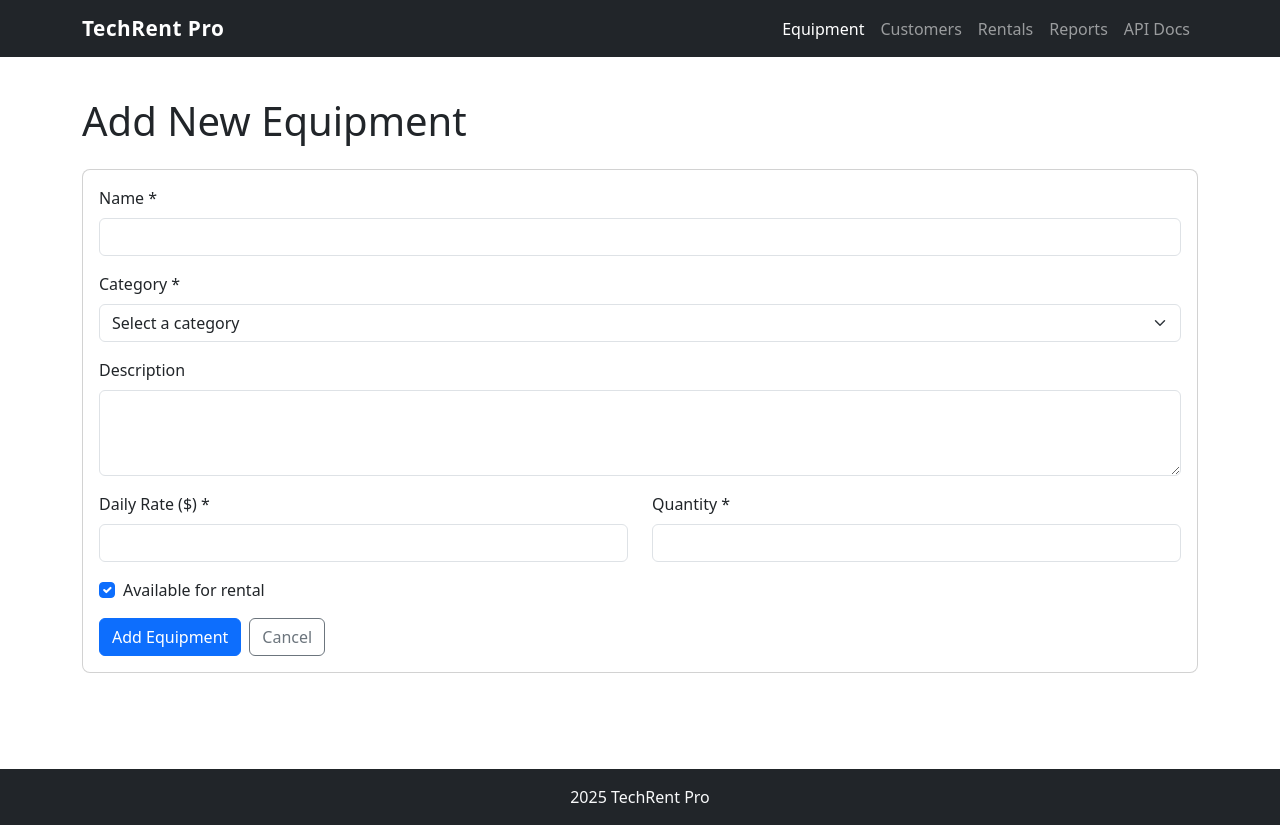
After one commit to TalKraus/web, a Flask app: page /equipment/new in a window 1280 px wide. The commit adds this page. Run offline with Flask 3, Linux system fonts and the light colour scheme.

Commit message:
equipment: Implement Add & Edit Equipment pages.
( GET & POST /equipment/new  |/equipment/<id>/edit )
A single Jinja template (form.html) reused for both creating
new equipment and editing existing equipment

Signed-off-by: Tal Karus <tal11kraus.gmail.com>

```diff
--- a/routes/equipment.py
+++ b/routes/equipment.py
@@ -6,11 +6,66 @@ from flask import (
     render_template,
     request,
     abort,
+    flash,
+    redirect,
+    url_for,
 )
+
+from werkzeug.wrappers import Response
 
 import db
 
 equipment_bp = Blueprint("equipment", __name__)
+
+def validate_equipment_form(
+    form_data: dict,
+) -> tuple[dict, dict]:
+    """
+    Validate equipment form data server-side.
+
+    Args:
+        form_data: Flask request.form dict.
+
+    Returns:
+        tuple[dict, dict]: (cleaned_data, errors).
+    """
+    errors = {}
+    cleaned = {}
+
+    name = form_data.get("name", "").strip()
+    if not name:
+        errors["name"] = "Name is required"
+    cleaned["name"] = name
+
+    category = form_data.get("category", "").strip()
+    if not category:
+        errors["category"] = "Category is required"
+    cleaned["category"] = category
+
+    description = form_data.get("description", "").strip()
+    cleaned["description"] = description
+
+    try:
+        daily_rate = float(form_data.get("daily_rate", 0))
+        if daily_rate <= 0:
+            errors["daily_rate"] = "Daily rate must be greater than 0"
+        cleaned["daily_rate"] = daily_rate
+    except (ValueError, TypeError):
+        errors["daily_rate"] = "Daily rate must be a valid number"
+        cleaned["daily_rate"] = form_data.get("daily_rate", "")
+
+    try:
+        quantity = int(form_data.get("quantity", 0))
+        if quantity < 1:
+            errors["quantity"] = "Quantity must be at least 1"
+        cleaned["quantity"] = quantity
+    except (ValueError, TypeError):
+        errors["quantity"] = "Quantity must be a valid number"
+        cleaned["quantity"] = form_data.get("quantity", "")
+
+    cleaned["available"] = form_data.get("available") == "on"
+
+    return cleaned, errors
 
 
 @equipment_bp.route("/equipment")
@@ -75,3 +130,133 @@ def equipment_detail(eq_id: int) -> str:
         history=history,
         available_qty=available_qty,
     )
+
+
+
+@equipment_bp.route("/equipment/new")
+def equipment_new_form() -> str:
+    """
+    Show empty form for creating new equipment.
+
+    Returns:
+        str: Rendered equipment/form.html in create mode.
+    """
+    categories = db.get_equipment_categories()
+    return render_template(
+        "equipment/form.html",
+        equipment=None,
+        errors={},
+        categories=categories,
+        form_data={},
+    )
+
+@equipment_bp.route("/equipment/new", methods=["POST"])
+def equipment_new_submit() -> str | Response:
+    """
+    Handle new equipment form submission.
+
+    Returns:
+        str: Redirect on success, re-render form on error.
+    """
+    cleaned, errors = validate_equipment_form(request.form)
+
+    if errors:
+        categories = db.get_equipment_categories()
+        return render_template(
+            "equipment/form.html",
+            equipment=None,
+            errors=errors,
+            categories=categories,
+            form_data=cleaned,
+        )
+
+    db.create_equipment(cleaned)
+    flash("Equipment added successfully!", "success")
+    return redirect(url_for("equipment.equipment_list"))
+
+
+
+@equipment_bp.route("/equipment/<int:eq_id>/edit")
+def equipment_edit_form(eq_id: int) -> str:
+    """
+    Show pre-filled form for editing equipment.
+
+    Args:
+        eq_id (int): The equipment ID.
+
+    Returns:
+        str: Rendered equipment/form.html in edit mode.
+    """
+    item = db.get_equipment_by_id(eq_id)
+    if not item:
+        abort(404)
+
+    categories = db.get_equipment_categories()
+    return render_template(
+        "equipment/form.html",
+        equipment=item,
+        errors={},
+        categories=categories,
+        form_data={},
+    )
+
+
+@equipment_bp.route("/equipment/<int:eq_id>/edit", methods=["POST"])
+def equipment_edit_submit(eq_id: int) -> str | Response:
+    """
+    Handle equipment edit form submission.
+
+    Args:
+        eq_id (int): The equipment ID.
+
+    Returns:
+        str: Redirect on success, re-render on error.
+    """
+    item = db.get_equipment_by_id(eq_id)
+    if not item:
+        abort(404)
+
+    cleaned, errors = validate_equipment_form(request.form)
+
+    if errors:
+        categories = db.get_equipment_categories()
+        return render_template(
+            "equipment/form.html",
+            equipment=item,
+            errors=errors,
+            categories=categories,
+            form_data=cleaned,
+        )
+
+    db.update_equipment(eq_id, cleaned)
+    flash("Equipment updated successfully!", "success")
+    return redirect(url_for("equipment.equipment_detail", eq_id=eq_id))
+
+
+@equipment_bp.route("/equipment/<int:eq_id>/delete", methods=["POST"])
+def equipment_delete(eq_id: int) -> Response:
+    """
+    Delete an equipment item.
+
+    Args:
+        eq_id (int): The equipment ID.
+
+    Returns:
+        str: Redirect to equipment list.
+    """
+    # Check for active rentals before deleting
+    active = [
+        rental
+        for rental in db.get_rentals_for_equipment(eq_id)
+        if rental["status"] == "active"
+    ]
+    if active:
+        flash(
+            "Cannot delete equipment with active rentals.",
+            "danger",
+        )
+    elif db.delete_equipment(eq_id):
+        flash("Equipment deleted successfully!", "success")
+    else:
+        flash("Equipment not found.", "danger")
+    return redirect(url_for("equipment.equipment_list"))
--- a/templates/base.html
+++ b/templates/base.html
@@ -30,7 +30,7 @@
                 <ul class="navbar-nav ms-auto">
                     <li class="nav-item">
                         <a class="nav-link {% block nav_equipment %}{% endblock %}"
-                           href="https://www.TODO.example">
+                           href="{{ url_for('equipment.equipment_list') }}">
                             Equipment
                         </a>
                     </li>
--- a/templates/equipment/detail.html
+++ b/templates/equipment/detail.html
@@ -8,7 +8,7 @@
 <div class="d-flex justify-content-between align-items-center mb-3">
     <a href="{{ url_for('equipment.equipment_list') }}"
        class="btn btn-outline-secondary">Back to Equipment</a>
-    <a href="https://www.TODO.example"
+    <a href="{{ url_for('equipment.equipment_edit_form', eq_id=equipment.id) }}"
        class="btn btn-warning">Edit</a>
 </div>
 
--- /dev/null
+++ b/templates/equipment/form.html
@@ -0,0 +1,107 @@
+<!-- equipment/form.html - Shared Add/Edit equipment form -->
+{% extends "base.html" %}
+{% block title %}
+    {% if equipment %}Edit Equipment{% else %}Add New Equipment{% endif %} - TechRent Pro
+{% endblock %}
+{% block nav_equipment %}active{% endblock %}
+
+{% block content %}
+<h1 class="mb-4">
+    {% if equipment %}Edit Equipment{% else %}Add New Equipment{% endif %}
+</h1>
+
+<div class="card">
+    <div class="card-body">
+        <form method="POST"
+              action="{% if equipment %}{{ url_for('equipment.equipment_edit_submit', eq_id=equipment.id) }}{% else %}{{ url_for('equipment.equipment_new_submit') }}{% endif %}">
+
+            <!-- Name -->
+            <div class="mb-3">
+                <label for="name" class="form-label">Name *</label>
+                <input type="text" class="form-control
+                       {% if errors.name %}is-invalid{% endif %}"
+                       id="name" name="name"
+                       value="{{ form_data.name if form_data.name is defined and form_data.name else (equipment.name if equipment else '') }}">
+                {% if errors.name %}
+                <div class="invalid-feedback">{{ errors.name }}</div>
+                {% endif %}
+            </div>
+
+            <!-- Category -->
+            <div class="mb-3">
+                <label for="category" class="form-label">Category *</label>
+                <select class="form-select
+                        {% if errors.category %}is-invalid{% endif %}"
+                        id="category" name="category">
+                    <option value="">Select a category</option>
+                    {% set current_cat = form_data.category if form_data.category is defined and form_data.category else (equipment.category if equipment else '') %}
+                    {% for cat in categories %}
+                    <option value="{{ cat }}"
+                        {% if current_cat == cat %}selected{% endif %}>
+                        {{ cat }}
+                    </option>
+                    {% endfor %}
+                    <option value="Other"
+                        {% if current_cat == "Other" %}selected{% endif %}>
+                        Other
+                    </option>
+                </select>
+                {% if errors.category %}
+                <div class="invalid-feedback">{{ errors.category }}</div>
+                {% endif %}
+            </div>
+
+            <!-- Description -->
+            <div class="mb-3">
+                <label for="description" class="form-label">Description</label>
+                <textarea class="form-control" id="description" name="description"
+                          rows="3">{{ form_data.description if form_data.description is defined and form_data.description else (equipment.description if equipment else '') }}</textarea>
+            </div>
+
+            <!-- Daily Rate & Quantity -->
+            <div class="row">
+                <div class="col-md-6 mb-3">
+                    <label for="daily_rate" class="form-label">Daily Rate ($) *</label>
+                    <input type="number" step="0.01" min="0.01"
+                           class="form-control
+                           {% if errors.daily_rate %}is-invalid{% endif %}"
+                           id="daily_rate" name="daily_rate"
+                           value="{{ form_data.daily_rate if form_data.daily_rate is defined and form_data.daily_rate else (equipment.daily_rate if equipment else '') }}">
+                    {% if errors.daily_rate %}
+                    <div class="invalid-feedback">{{ errors.daily_rate }}</div>
+                    {% endif %}
+                </div>
+                <div class="col-md-6 mb-3">
+                    <label for="quantity" class="form-label">Quantity *</label>
+                    <input type="number" min="1"
+                           class="form-control
+                           {% if errors.quantity %}is-invalid{% endif %}"
+                           id="quantity" name="quantity"
+                           value="{{ form_data.quantity if form_data.quantity is defined and form_data.quantity else (equipment.quantity if equipment else '') }}">
+                    {% if errors.quantity %}
+                    <div class="invalid-feedback">{{ errors.quantity }}</div>
+                    {% endif %}
+                </div>
+            </div>
+
+            <!-- Available checkbox -->
+            <div class="mb-3 form-check">
+                {% set is_checked = form_data.available if form_data.available is defined else (equipment.available if equipment else true) %}
+                <input type="checkbox" class="form-check-input"
+                       id="available" name="available"
+                       {% if is_checked %}checked{% endif %}>
+                <label class="form-check-label" for="available">Available for rental</label>
+            </div>
+
+            <!-- Buttons -->
+            <div class="d-flex gap-2">
+                <button type="submit" class="btn btn-primary">
+                    {% if equipment %}Save Changes{% else %}Add Equipment{% endif %}
+                </button>
+                <a href="{{ url_for('equipment.equipment_list') }}"
+                   class="btn btn-outline-secondary">Cancel</a>
+            </div>
+        </form>
+    </div>
+</div>
+{% endblock %}
--- a/templates/index.html
+++ b/templates/index.html
@@ -90,7 +90,7 @@
 
 <!-- Quick Action Buttons -->
 <div class="d-flex flex-wrap gap-2">
-    <a href="https://www.TODO.example"
+    <a href="{{ url_for('equipment.equipment_new_form') }}"
        class="btn btn-primary">+ Add Equipment</a>
     <a href="https://www.TODO.example"
        class="btn btn-success">+ New Rental</a>
```
Also changed, not shown: db.py (+76 -0 lines), templates/equipment/list.html (+6 -6 lines).
